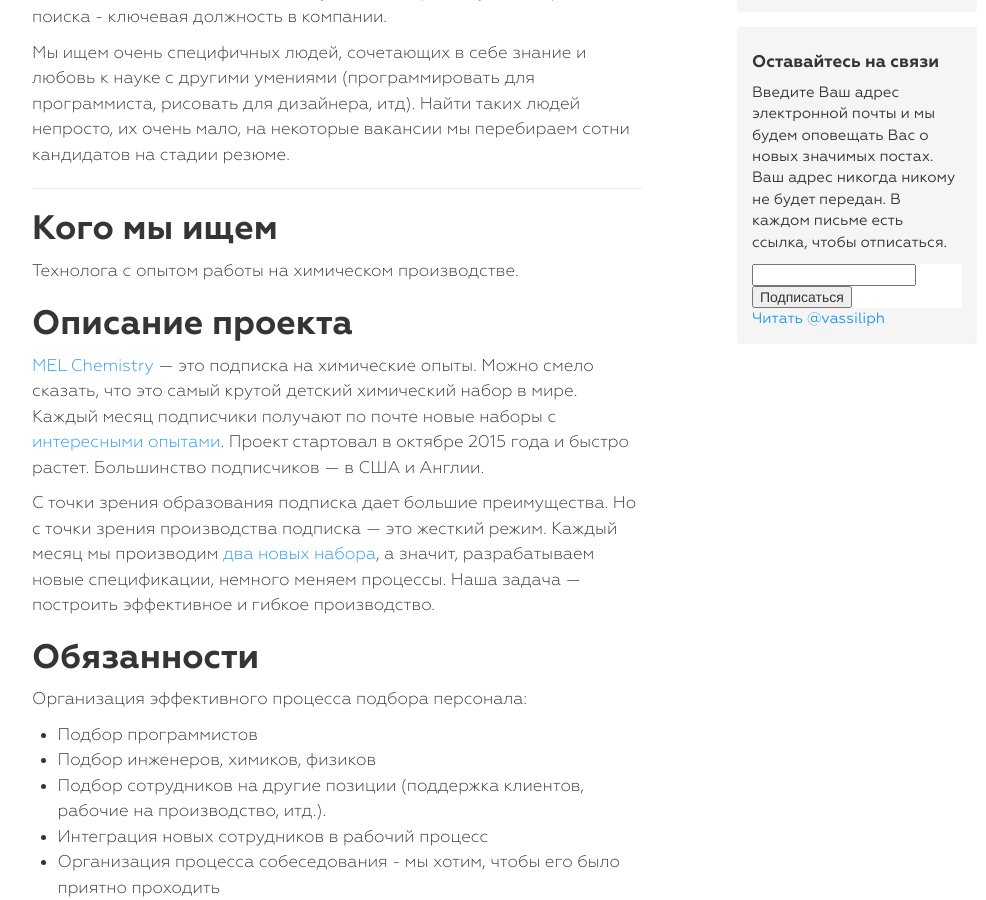
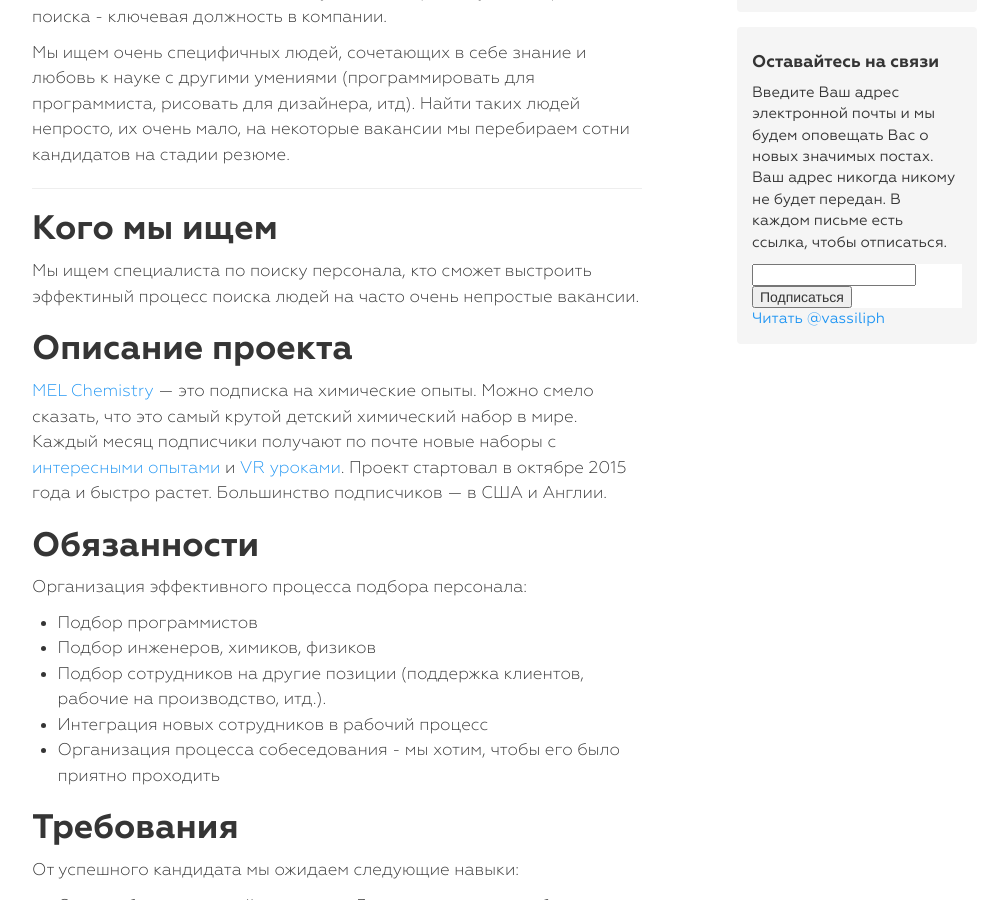
Before and after one commit to MELScience/blog.melscience.com, a Jekyll site: the page built from ru/2017-08-03-hr.md, in a window 1280 px wide and 900 px high, scrolled down 367 px. Shown: the whole window, without its empty margins (143-1129 px from the left). Built offline with Jekyll 4.4.1, drawn with Linux system fonts in a browser that asks for light colours; nearby versions of some CDN libraries; comment, search, counter and statistics services are not loaded.

Commit message:
HR update

```diff
--- a/ru/2017-08-03-hr.md
+++ b/ru/2017-08-03-hr.md
@@ -19,13 +19,11 @@
 
 ## Кого мы ищем
 
-Технолога с опытом работы на химическом производстве.
+Мы ищем специалиста по поиску персонала, кто сможет выстроить эффектиный процесс поиска людей на часто очень непростые вакансии.
 
 ## Описание проекта
 
-<a href="https://melscience.com/">MEL Chemistry</a> — это подписка на химические опыты. Можно смело сказать, что это самый крутой детский химический набор в мире. Каждый месяц подписчики получают по почте новые наборы с <a href="https://melscience.com/ru/experiments/">интересными опытами</a>. Проект стартовал в октябре 2015 года и быстро растет. Большинство подписчиков — в США и Англии.
-
-С точки зрения образования подписка дает большие преимущества. Но с точки зрения производства подписка — это жесткий режим. Каждый месяц мы производим <a href="https://melscience.com/ru/chemistry-sets/">два новых набора</a>, а значит, разрабатываем новые спецификации, немного меняем процессы. Наша задача — построить эффективное и гибкое производство.
+<a href="https://melscience.com/">MEL Chemistry</a> — это подписка на химические опыты. Можно смело сказать, что это самый крутой детский химический набор в мире. Каждый месяц подписчики получают по почте новые наборы с <a href="https://melscience.com/ru/experiments/">интересными опытами</a> и <a href="https://melscience.com/vr">VR уроками</a>. Проект стартовал в октябре 2015 года и быстро растет. Большинство подписчиков — в США и Англии.
 
 ## Обязанности
 
```
